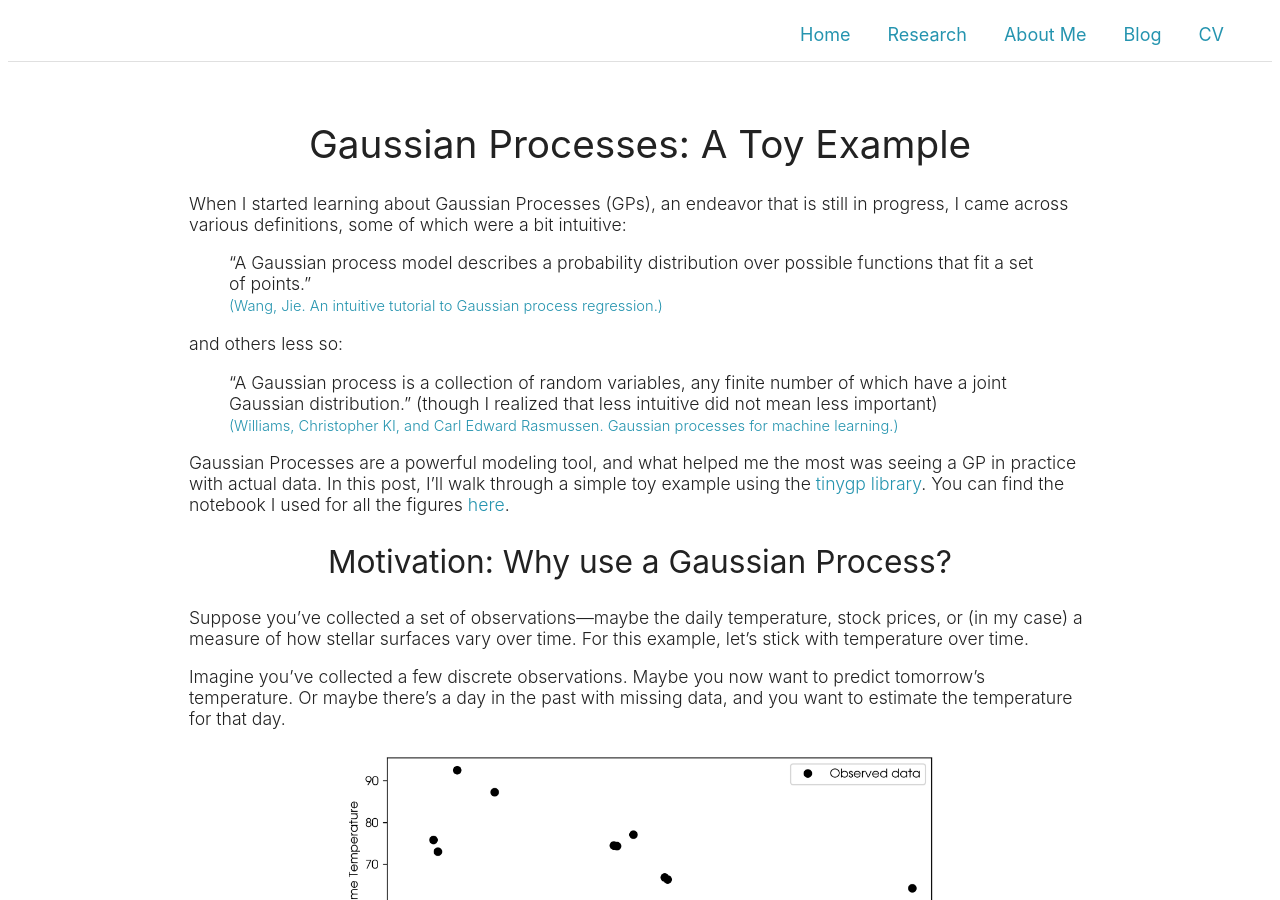
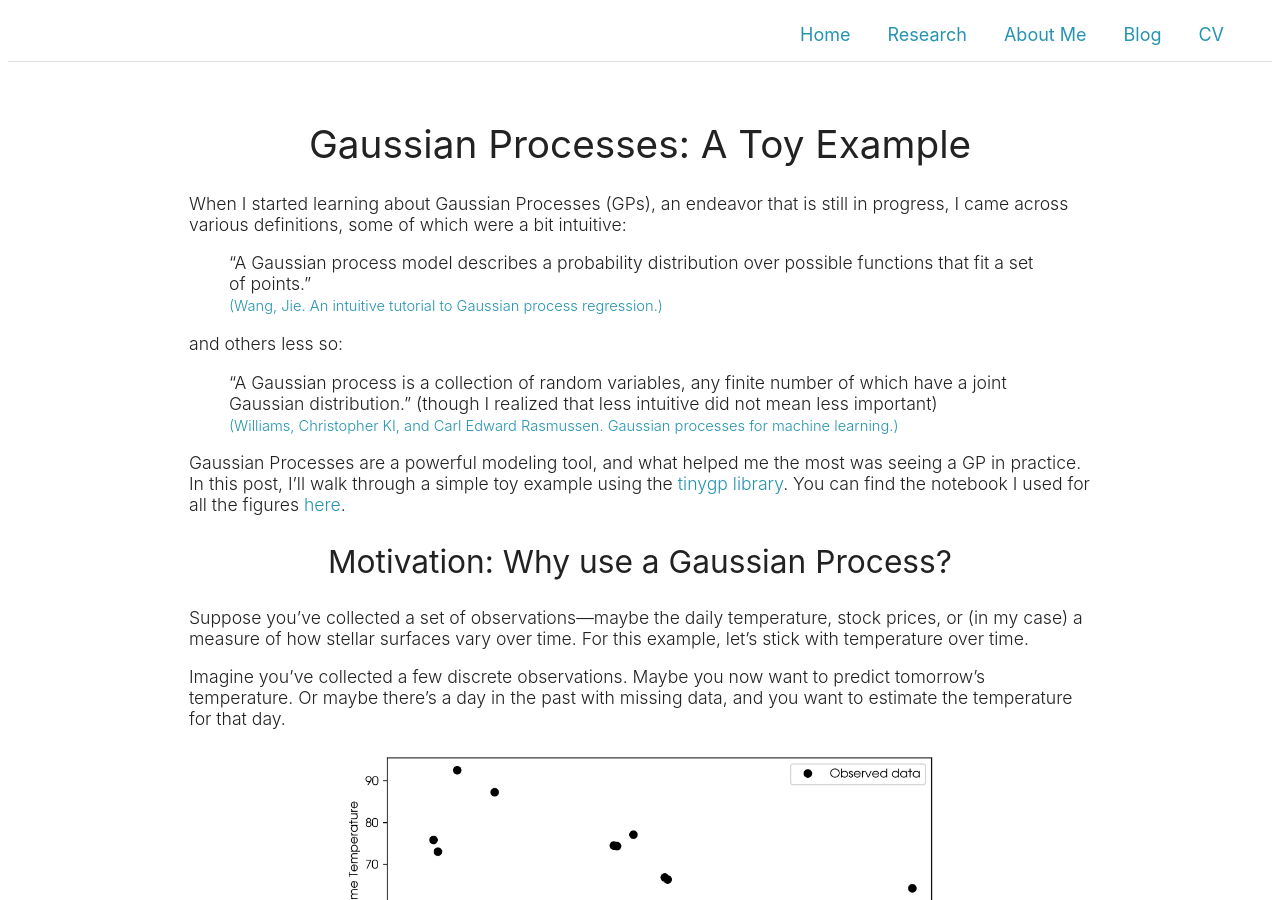
Before and after one commit to zoekko/zoekko.github.io, a Jekyll site: the page blog/gps/gp-toy-example.html, which Jekyll copies as it is, in a window 1280 px wide and 900 px high. Built offline with Jekyll 4.4.1, drawn with Linux system fonts in a browser that asks for light colours.

Commit message:
Update gp-toy-example.html

```diff
--- a/blog/gps/gp-toy-example.html
+++ b/blog/gps/gp-toy-example.html
@@ -145,7 +145,7 @@
                 <small><a href="https://gaussianprocess.org/gpml/chapters/RW.pdf" target="_blank">(Williams, Christopher KI, and Carl Edward Rasmussen. Gaussian processes for machine learning.)</a></small>
             </blockquote>
             <p>
-                Gaussian Processes are a powerful modeling tool, and what helped me the most was seeing a GP in practice with actual data. In this post, I’ll walk through a simple toy example using the
+                Gaussian Processes are a powerful modeling tool, and what helped me the most was seeing a GP in practice. In this post, I’ll walk through a simple toy example using the
                 <a href="https://tinygp.readthedocs.io/en/stable" target="_blank">tinygp library</a>.
                 You can find the notebook I used for all the figures
                 <a href="https://github.com/zoekko/GP_toy_example" target="_blank">here</a>.
```
